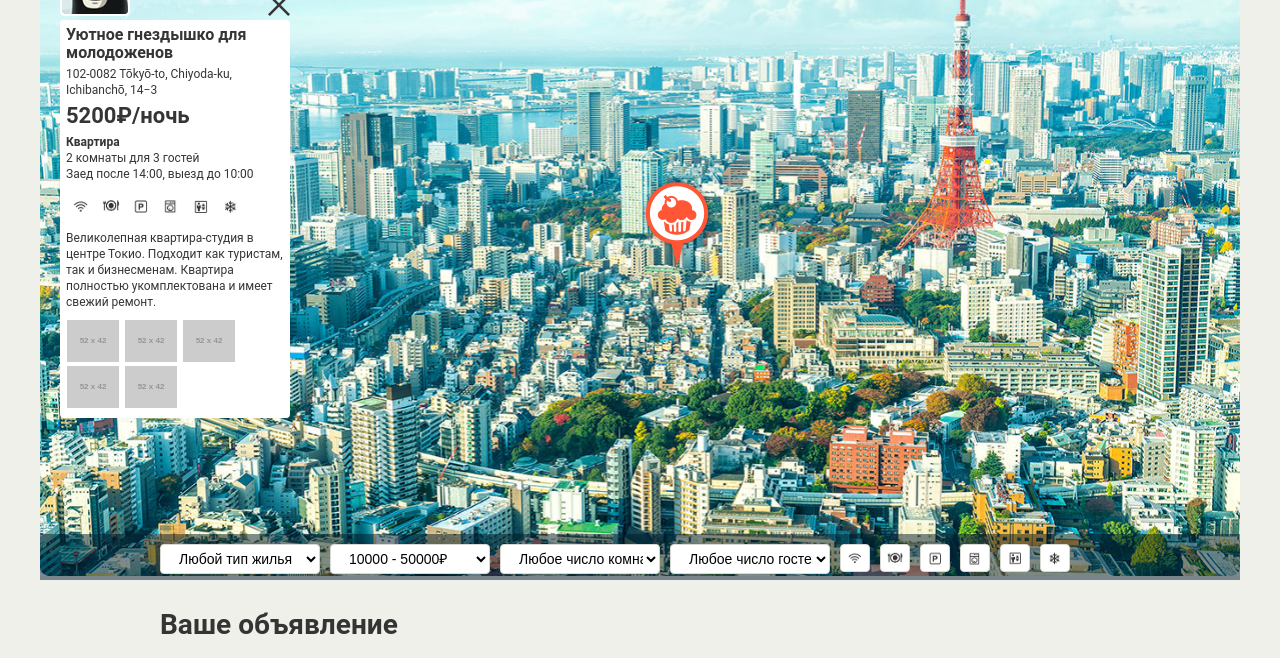
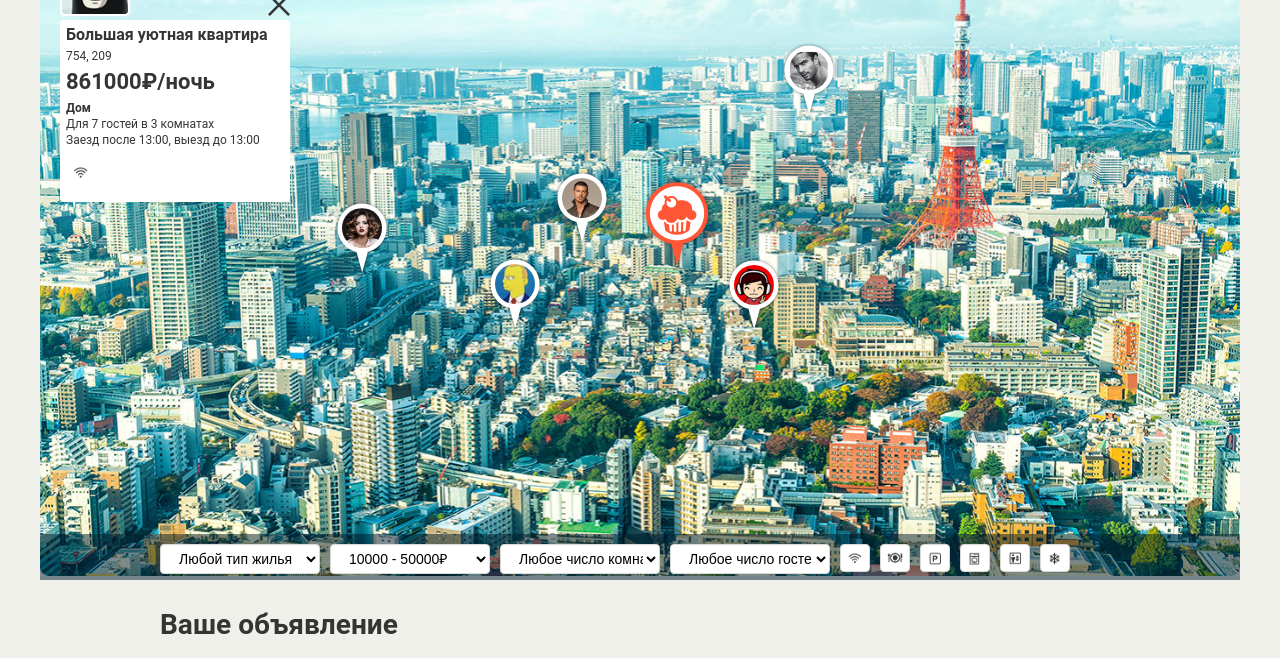
Before and after one commit to doograssen/448713-keksobooking, a website: page index.html in a window 1280 px wide. Shown: the part 124-782 px from the top of the page. Drawn offline with Linux system fonts and the light colour scheme; placeholder pictures from the web are drawn by us.

Commit message:
Первое задание по основному проекту

```diff
--- a/index.html
+++ b/index.html
@@ -278,5 +278,6 @@
   </div>
 </template>
 
+<script src="./js/map.js"></script>
 </body>
 </html>
--- /dev/null
+++ b/js/map.js
@@ -0,0 +1,163 @@
+'use strict';
+/* массивы констант
+* OFFER_TITLES - описание помещения;
+* OFFER_OPTION - удобства квартиры
+* OFFEr_TYPE - тип помещения
+* OFFER_CHECKIN_CHECKOUT -  время заезда , выезда*/
+var OFFER_TITLES = ['Большая уютная квартира', 'Маленькая неуютная квартира', 'Огромный прекрасный дворец', 'Маленький ужасный дворец', 'Красивый гостевой домик', 'Некрасивый негостеприимный домик', 'Уютное бунгало далеко от моря', 'Неуютное бунгало по колено в воде'];
+var OFFER_OPTIONS = ['wifi', 'dishwasher', 'parking', 'washer', 'elevator', 'conditioner'];
+var OFFER_TYPE = ['flat', 'house', 'bungalo'];
+var OFFFER_CHECKIN_CHECKOUT = ['12:00', '13:00', '14:00'];
+
+/* Вспомогательные функции генерации массивов случайных значений
+* ------------------------------------------------------------------------------------------------------------------*/
+/* функция перетасовки значений в массиве */
+function shuffle(array) {
+  function compareRandom() {
+    return Math.random() - 0.5;
+  }
+  array.sort(compareRandom);
+  return array;
+}
+
+/* генерация массива чисел величиной  amount
+* и его перетасовка*/
+function createArr(amount) {
+  var arr = [];
+  for (var i = 0; i < amount; i++) {
+    arr[i] = i;
+  }
+  return shuffle(arr);
+}
+
+/*  Функции заполнение массива объектов  *
+* -------------------------------------------------------------------------------------------------------------------*/
+/* случайное значение в диапазоне от min до max */
+function getRandomFromRange(min, max) {
+  return Math.round(min + Math.random() * (max - min));
+}
+
+/* получаем объект с атрибутом с ссылкой на картинку */
+function setAvatar(currentAuthor) {
+  return {avatar: 'img/avatars/user0' + currentAuthor + '.png'};
+}
+
+/* получаем объект с атрибутами x y (случайно сгенерированные координаты)  */
+function setLocation() {
+  return {
+    x: getRandomFromRange(300, 900),
+    y: getRandomFromRange(100, 500)
+  };
+}
+
+/* функция возращающая объект offer - описание помещения */
+function setOffer(currentAuthor, locationCoordinate) {
+  /* случайные удобства помещений */
+  function setFeatureRange() {
+    var optionLength = OFFER_OPTIONS.length;
+    var featureAmount = getRandomFromRange(1, optionLength);
+    var featureArray = createArr(optionLength);
+    featureArray.length = featureAmount;
+    for (var i = 0; i < featureAmount; i++) {
+      featureArray[i] = OFFER_OPTIONS[featureArray[i]];
+    }
+    return featureArray;
+  }
+  /* возращаем объект*/
+  return {
+    title: OFFER_TITLES[currentAuthor],
+    address: locationCoordinate.x + ', ' + locationCoordinate.y,
+    price: getRandomFromRange(1, 1000) * 1000,
+    type: OFFER_TYPE[getRandomFromRange(0, OFFER_TYPE.length - 1)],
+    rooms: getRandomFromRange(1, 5),
+    guests: getRandomFromRange(1, 10),
+    checkin: OFFFER_CHECKIN_CHECKOUT[getRandomFromRange(0, OFFFER_CHECKIN_CHECKOUT.length - 1)],
+    checkout: OFFFER_CHECKIN_CHECKOUT[getRandomFromRange(0, OFFFER_CHECKIN_CHECKOUT.length - 1)],
+    features: setFeatureRange(),
+    description: '',
+    photos: []
+  };
+}
+
+/* массив объектов  с описание помещений от владельцев */
+function createArrOfObject(amount) {
+  var ownerGroup = []; // массив объектов с описанием помещений
+  var ownersApartments = createArr(amount); // массив связывающий случайно владельца и помещение
+  var apartmentLocation;
+  for (var i = 0; i < amount; i++) {
+    apartmentLocation = setLocation();// получаем координаты помещения на карте
+    ownerGroup[i] = {
+      author: setAvatar(i + 1),
+      offer: setOffer(ownersApartments[i], apartmentLocation),
+      location: apartmentLocation
+    };
+  }
+  return ownerGroup;
+}
+
+/*      функции создания DOM  элементов
+* -------------------------------------------------------------------------------------------------------------------*/
+
+/* описание элемента пина на карте */
+function createPinDomElement(oneOfOwners) {
+  var pinElement = document.createElement('div');
+  pinElement.className = 'pin';
+  pinElement.innerHTML = '<img class="rounded" width="40" height="40">';
+  pinElement.style.left = oneOfOwners.location.x - 28 + 'px';
+  pinElement.style.top = oneOfOwners.location.y - 75 + 'px';
+  pinElement.querySelector('.rounded').src = oneOfOwners.author.avatar;
+  return pinElement;
+}
+
+/* блок с описанием помещения */
+function createDescriptionDom(apartmentTemplate, description) {
+  /* тип помещения */
+  function getType(type) {
+    switch (type) {
+      case 'flat': return 'Квартира';
+      case 'bungalo': return 'Бунгало';
+      case 'house': return 'Дом';
+    }
+    return false;
+  }
+  /* элементы-удобства */
+  function getFeatures(featuresList) {
+    var listLength = featuresList.length;
+    var featureString = '';
+    for (var i = 0; i < listLength; i++) {
+      featureString += '<span class="feature__image feature__image--' + featuresList[i] + '"></span>';
+    }
+    return featureString;
+  }
+  var element = apartmentTemplate.content.querySelector('.dialog__panel').cloneNode(true);
+  element.querySelector('.lodge__title').textContent = description.offer.title;
+  element.querySelector('.lodge__address').textContent = description.offer.address;
+  element.querySelector('.lodge__price').innerHTML = description.offer.price + '&#x20bd;/ночь';
+  element.querySelector('.lodge__type').textContent = getType(description.offer.type);
+  element.querySelector('.lodge__rooms-and-guests').textContent = 'Для ' + description.offer.guests +
+    ' гостей в ' + description.offer.rooms + ' комнатах';
+  element.querySelector('.lodge__checkin-time').textContent = 'Заезд после ' + description.offer.checkin +
+    ', выезд до ' + description.offer.checkout;
+  element.querySelector('.lodge__features').innerHTML = getFeatures(description.offer.features);
+  element.querySelector('.lodge__description').textContent = description.offer.description;
+  document.querySelector('.dialog__title').src = description.author.avatar;
+  return element;
+}
+
+/* размещение DOM-элементов на странице */
+function setMarketInfoList() {
+  var ownersInfo = createArrOfObject(8);
+  var fragment = document.createDocumentFragment();
+  var template = document.querySelector('#lodge-template');
+  var ownersAmount = ownersInfo.length;
+  var replacedElem = document.querySelector('.dialog__panel');
+  for (var i = 1; i < ownersAmount; i++) {
+    fragment.appendChild(createPinDomElement(ownersInfo[i]));
+  }
+  document.querySelector('.tokyo__pin-map').appendChild(fragment);
+  replacedElem.parentNode.replaceChild(createDescriptionDom(template, ownersInfo[0]), replacedElem);
+}
+
+/* ----------------------------------------------------------------------------------------------------------------- */
+/* вызов функци-сеятеля пинов */
+setMarketInfoList();
```
